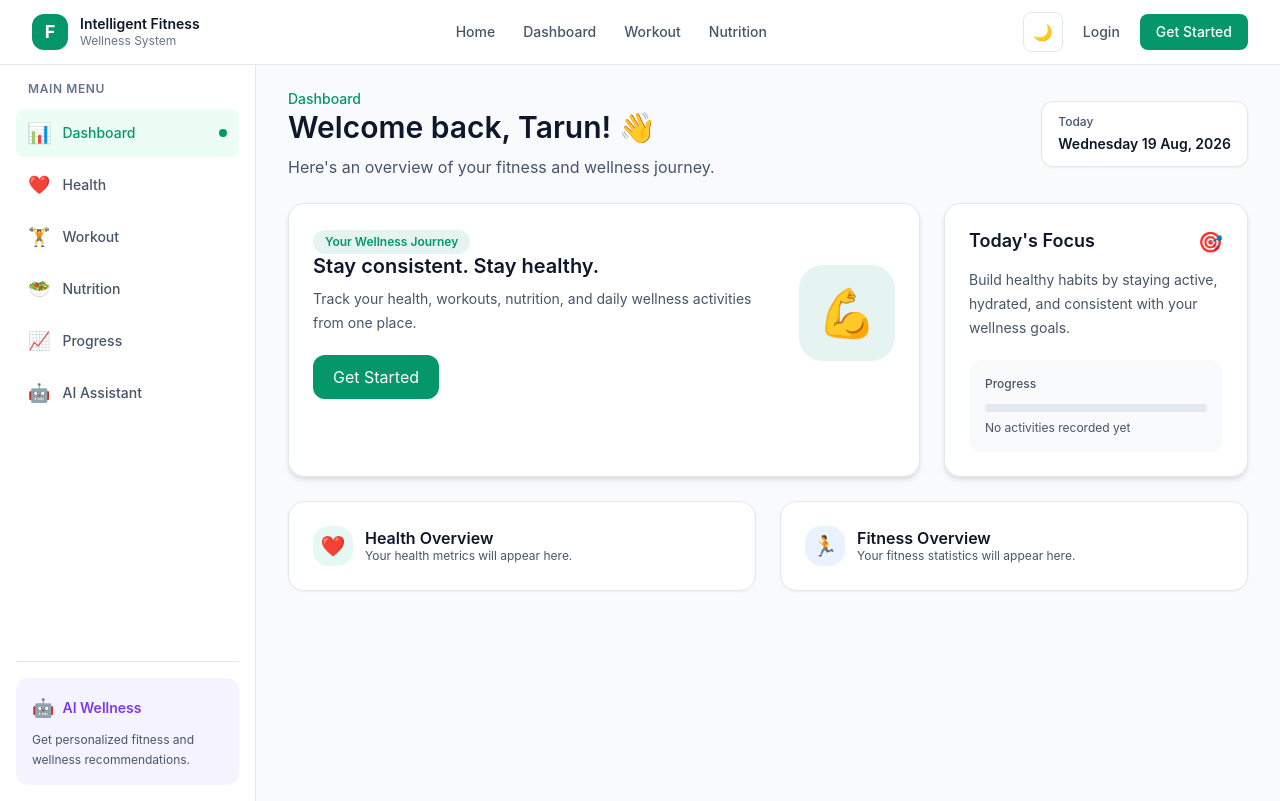
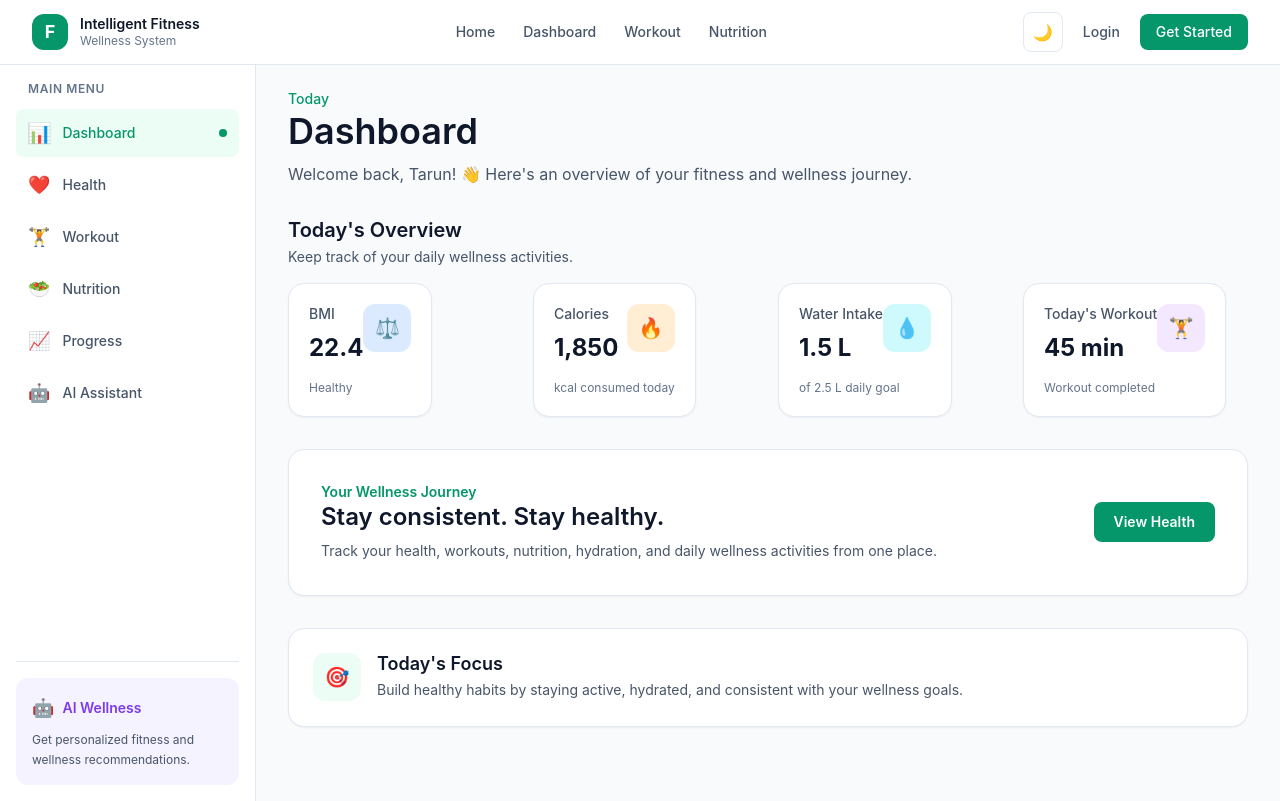
Before and after one commit to tarunvaghela2005/intelligent-fitness-and-wellness, a React app in the folder frontend/: page /dashboard in a window 1280 px wide. Built offline with nearby package versions, Linux system fonts and the light colour scheme; sample sign-in values are in the browser's storage; the HTML template or start-up script is replaced by a standard one.

Commit message:
feat(dashboard): add summary cards and feature tooltips

```diff
--- /dev/null
+++ b/frontend/src/components/ui/Tooltip.jsx
@@ -0,0 +1,56 @@
+function Tooltip({ text, children }) {
+    return (
+        <div className="group relative inline-flex">
+
+            {children}
+
+            <div
+                role="tooltip"
+                className="
+                    pointer-events-none
+                    absolute
+                    bottom-full
+                    left-1/2
+                    z-50
+                    mb-2
+                    w-max
+                    max-w-xs
+                    -translate-x-1/2
+                    scale-95
+                    rounded-lg
+                    bg-slate-900
+                    px-3
+                    py-2
+                    text-xs
+                    font-medium
+                    leading-relaxed
+                    text-white
+                    opacity-0
+                    shadow-lg
+                    transition-all
+                    duration-200
+                    group-hover:scale-100
+                    group-hover:opacity-100
+                "
+            >
+                {text}
+
+                {/* Small arrow */}
+                <span
+                    className="
+                        absolute
+                        left-1/2
+                        top-full
+                        -translate-x-1/2
+                        border-4
+                        border-transparent
+                        border-t-slate-900
+                    "
+                />
+            </div>
+
+        </div>
+    );
+}
+
+export default Tooltip;
--- a/frontend/src/pages/Dashboard/Dashboard.jsx
+++ b/frontend/src/pages/Dashboard/Dashboard.jsx
@@ -1,180 +1,298 @@
-import { useState } from "react";
+import { Link } from "react-router-dom";
+import Tooltip from "../../components/ui/Tooltip";
+
+const summaryCards = [
+    {
+        title: "BMI",
+        value: "22.4",
+        subtitle: "Healthy",
+        icon: "⚖️",
+        iconBg: "bg-blue-100",
+        iconText: "text-blue-600",
+        description:
+            "BMI (Body Mass Index) is a measure that compares your weight with your height to indicate whether your weight is in a healthy range.",
+    },
+    {
+        title: "Calories",
+        value: "1,850",
+        subtitle: "kcal consumed today",
+        icon: "🔥",
+        iconBg: "bg-orange-100",
+        iconText: "text-orange-600",
+        description:
+            "Calories are units of energy from the food and drinks you consume. This shows your estimated calorie intake for today.",
+    },
+    {
+        title: "Water Intake",
+        value: "1.5 L",
+        subtitle: "of 2.5 L daily goal",
+        icon: "💧",
+        iconBg: "bg-cyan-100",
+        iconText: "text-cyan-600",
+        description:
+            "Water intake tracks how much water you have consumed today compared with your daily hydration goal.",
+    },
+    {
+        title: "Today's Workout",
+        value: "45 min",
+        subtitle: "Workout completed",
+        icon: "🏋️",
+        iconBg: "bg-purple-100",
+        iconText: "text-purple-600",
+        description:
+            "This shows the amount of time you have spent exercising today and helps you keep track of your daily workout activity.",
+    },
+];
 
 function Dashboard() {
-    const [userName] = useState("Tarun");
-
     return (
-        <div className="space-y-6">
+        <div className="space-y-8">
 
             {/* ============================= */}
             {/* Dashboard Header */}
             {/* ============================= */}
-            <div className="flex flex-col gap-4 sm:flex-row sm:items-center sm:justify-between">
 
             <div>
                 <p className="text-sm font-medium text-[var(--color-brand)]">
-                        Dashboard
+                    Today
                 </p>
 
-                    <h1 className="mt-1 text-2xl font-bold text-[var(--color-text-primary)] sm:text-3xl">
-                        Welcome back, {userName}! 👋
+                <h1 className="mt-1 text-3xl font-bold text-[var(--color-text-primary)] sm:text-4xl">
+                    Dashboard
                 </h1>
 
                 <p className="mt-2 text-sm text-[var(--color-text-secondary)] sm:text-base">
-                        Here's an overview of your fitness and wellness journey.
+                    Welcome back, Tarun! 👋 Here's an overview of your
+                    fitness and wellness journey.
                 </p>
             </div>
 
-                {/* Date */}
-                <div className="rounded-[var(--radius-lg)] border border-[var(--border-color-default)] bg-[var(--color-surface)] px-4 py-3 shadow-[var(--shadow-sm)]">
-                    <p className="text-xs font-medium text-[var(--color-text-secondary)]">
-                        Today
+
+            {/* ============================= */}
+            {/* Summary Cards */}
+            {/* ============================= */}
+
+            <section>
+
+                <div className="mb-4">
+                    <h2 className="text-xl font-bold text-[var(--color-text-primary)]">
+                        Today's Overview
+                    </h2>
+
+                    <p className="mt-1 text-sm text-[var(--color-text-secondary)]">
+                        Keep track of your daily wellness activities.
+                    </p>
+                </div>
+
+                <div className="grid grid-cols-1 gap-5 sm:grid-cols-2 xl:grid-cols-4">
+
+                    {summaryCards.map((card) => (
+                        <Tooltip
+                            key={card.title}
+                            text={card.description}
+                        >
+                            <div
+                                className="
+                                    h-full
+                                    cursor-help
+                                    rounded-[var(--radius-xl)]
+                                    border
+                                    border-[var(--border-color-default)]
+                                    bg-[var(--color-surface)]
+                                    p-5
+                                    shadow-[var(--shadow-sm)]
+                                    transition-all
+                                    duration-200
+                                    hover:-translate-y-1
+                                    hover:shadow-[var(--shadow-md)]
+                                "
+                            >
+
+                                {/* Card Header */}
+
+                                <div className="flex items-start justify-between">
+
+                                    <div>
+
+                                        <p className="text-sm font-medium text-[var(--color-text-secondary)]">
+                                            {card.title}
                                         </p>
 
-                    <p className="mt-1 text-sm font-semibold text-[var(--color-text-primary)]">
-                        {new Date().toLocaleDateString("en-IN", {
-                            weekday: "long",
-                            day: "numeric",
-                            month: "short",
-                            year: "numeric",
-                        })}
+                                        <p className="mt-2 text-2xl font-bold text-[var(--color-text-primary)]">
+                                            {card.value}
                                         </p>
+
+                                    </div>
+
+
+                                    {/* Icon */}
+
+                                    <div
+                                        className={`
+                                            flex
+                                            h-12
+                                            w-12
+                                            shrink-0
+                                            items-center
+                                            justify-center
+                                            rounded-[var(--radius-lg)]
+                                            ${card.iconBg}
+                                            ${card.iconText}
+                                            text-xl
+                                        `}
+                                    >
+                                        {card.icon}
                                     </div>
 
                                 </div>
 
 
+                                {/* Card Footer */}
+
+                                <p className="mt-4 text-xs text-[var(--color-text-muted)]">
+                                    {card.subtitle}
+                                </p>
+
+                            </div>
+                        </Tooltip>
+                    ))}
+
+                </div>
+
+            </section>
+
+
             {/* ============================= */}
-            {/* Dashboard Main Layout */}
+            {/* Wellness Journey */}
             {/* ============================= */}
-            <div className="grid grid-cols-1 gap-6 xl:grid-cols-3">
 
-                {/* Main Welcome Card */}
-                <div className="rounded-[var(--radius-xl)] border border-[var(--border-color-default)] bg-[var(--color-surface)] p-6 shadow-[var(--shadow-md)] xl:col-span-2">
+            <section
+                className="
+                    overflow-hidden
+                    rounded-[var(--radius-xl)]
+                    border
+                    border-[var(--border-color-default)]
+                    bg-[var(--color-surface)]
+                    shadow-[var(--shadow-sm)]
+                "
+            >
+
+                <div className="p-6 sm:p-8">
 
                     <div className="flex flex-col gap-6 sm:flex-row sm:items-center sm:justify-between">
 
                         <div>
-                            <span className="inline-flex rounded-full bg-[var(--color-brand)]/10 px-3 py-1 text-xs font-semibold text-[var(--color-brand)]">
+
+                            <p className="text-sm font-semibold text-[var(--color-brand)]">
                                 Your Wellness Journey
-                            </span>
+                            </p>
 
-                            <h2 className="mt-4 text-xl font-bold text-[var(--color-text-primary)]">
+                            <h2 className="mt-1 text-2xl font-bold text-[var(--color-text-primary)]">
                                 Stay consistent. Stay healthy.
                             </h2>
 
-                            <p className="mt-2 max-w-xl text-sm leading-6 text-[var(--color-text-secondary)]">
-                                Track your health, workouts, nutrition, and daily
-                                wellness activities from one place.
+                            <p className="mt-2 max-w-2xl text-sm leading-relaxed text-[var(--color-text-secondary)]">
+                                Track your health, workouts, nutrition,
+                                hydration, and daily wellness activities
+                                from one place.
                             </p>
 
-                            <button
-                                type="button"
-                                className="mt-5 rounded-[var(--radius-lg)] bg-[var(--color-brand)] px-5 py-2.5 text-sm font-semibold text-white shadow-[var(--shadow-sm)] transition hover:bg-[var(--color-brand-hover)] active:scale-[0.98]"
-                            >
-                                Get Started
-                            </button>
                         </div>
 
-                        {/* Wellness Icon */}
-                        <div className="flex h-24 w-24 shrink-0 items-center justify-center rounded-3xl bg-[var(--color-brand)]/10 text-5xl">
-                            💪
-                        </div>
+
+                        {/* View Health Button */}
+
+                        <Tooltip text="Open your health section to view detailed health information.">
+
+                            <Link
+                                to="/health"
+                                className="
+                                    inline-flex
+                                    shrink-0
+                                    items-center
+                                    justify-center
+                                    rounded-[var(--radius-md)]
+                                    bg-[var(--color-brand)]
+                                    px-5
+                                    py-2.5
+                                    text-sm
+                                    font-semibold
+                                    text-white
+                                    transition-all
+                                    hover:bg-[var(--color-brand-hover)]
+                                    hover:-translate-y-0.5
+                                "
+                            >
+                                View Health
+                            </Link>
+
+                        </Tooltip>
 
                     </div>
 
                 </div>
 
+            </section>
 
+
+            {/* ============================= */}
             {/* Today's Focus */}
-                <div className="rounded-[var(--radius-xl)] border border-[var(--border-color-default)] bg-[var(--color-surface)] p-6 shadow-[var(--shadow-md)]">
+            {/* ============================= */}
 
-                    <div className="flex items-center justify-between">
+            <section
+                className="
+                    rounded-[var(--radius-xl)]
+                    border
+                    border-[var(--border-color-default)]
+                    bg-[var(--color-surface)]
+                    p-6
+                    shadow-[var(--shadow-sm)]
+                "
+            >
+
+                <div className="flex items-start gap-4">
+
+                    {/* Focus Icon */}
+
+                    <Tooltip text="Your daily wellness focus helps you build healthy and consistent habits.">
+
+                        <div
+                            className="
+                                flex
+                                h-12
+                                w-12
+                                shrink-0
+                                cursor-help
+                                items-center
+                                justify-center
+                                rounded-[var(--radius-lg)]
+                                bg-[var(--color-brand-light)]
+                                text-xl
+                            "
+                        >
+                            🎯
+                        </div>
+
+                    </Tooltip>
+
+
+                    <div>
+
                         <h2 className="text-lg font-bold text-[var(--color-text-primary)]">
                             Today's Focus
                         </h2>
 
-                        <span className="text-xl">
-                            🎯
-                        </span>
-                    </div>
-
-                    <p className="mt-3 text-sm leading-6 text-[var(--color-text-secondary)]">
-                        Build healthy habits by staying active, hydrated,
-                        and consistent with your wellness goals.
+                        <p className="mt-1 text-sm leading-relaxed text-[var(--color-text-secondary)]">
+                            Build healthy habits by staying active,
+                            hydrated, and consistent with your wellness
+                            goals.
                         </p>
-
-                    <div className="mt-5 rounded-[var(--radius-lg)] bg-[var(--color-background)] p-4">
-                        <p className="text-xs font-medium text-[var(--color-text-secondary)]">
-                            Progress
-                        </p>
-
-                        <div className="mt-3 h-2 overflow-hidden rounded-full bg-slate-200">
-                            <div
-                                className="h-full rounded-full bg-[var(--color-brand)]"
-                                style={{ width: "0%" }}
-                            />
-                        </div>
-
-                        <p className="mt-2 text-xs text-[var(--color-text-secondary)]">
-                            No activities recorded yet
-                        </p>
-                    </div>
 
                     </div>
 
                 </div>
 
-
-            {/* ============================= */}
-            {/* Dashboard Sections Placeholder */}
-            {/* ============================= */}
-            <div className="grid grid-cols-1 gap-6 md:grid-cols-2">
-
-                {/* Health Overview */}
-                <div className="rounded-[var(--radius-xl)] border border-[var(--border-color-default)] bg-[var(--color-surface)] p-6 shadow-[var(--shadow-sm)]">
-
-                    <div className="flex items-center gap-3">
-                        <div className="flex h-10 w-10 items-center justify-center rounded-xl bg-emerald-500/10 text-xl">
-                            ❤️
-                        </div>
-
-                        <div>
-                            <h2 className="font-bold text-[var(--color-text-primary)]">
-                                Health Overview
-                            </h2>
-
-                            <p className="text-xs text-[var(--color-text-secondary)]">
-                                Your health metrics will appear here.
-                            </p>
-                        </div>
-                    </div>
-
-                </div>
-
-
-                {/* Fitness Overview */}
-                <div className="rounded-[var(--radius-xl)] border border-[var(--border-color-default)] bg-[var(--color-surface)] p-6 shadow-[var(--shadow-sm)]">
-
-                    <div className="flex items-center gap-3">
-                        <div className="flex h-10 w-10 items-center justify-center rounded-xl bg-blue-500/10 text-xl">
-                            🏃
-                        </div>
-
-                        <div>
-                            <h2 className="font-bold text-[var(--color-text-primary)]">
-                                Fitness Overview
-                            </h2>
-
-                            <p className="text-xs text-[var(--color-text-secondary)]">
-                                Your fitness statistics will appear here.
-                            </p>
-                        </div>
-                    </div>
-
-                </div>
-
-            </div>
+            </section>
 
         </div>
     );
```
Lines whose indentation alone changed are shown as unchanged.
